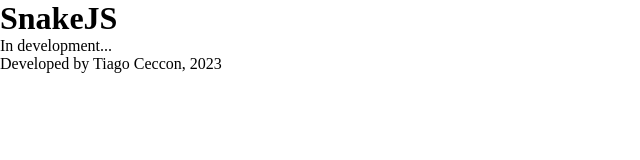
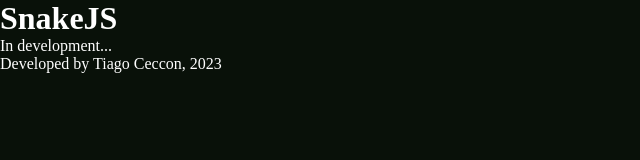
Before and after one commit to ceccon-t/snakejs, a website: page snakejs/index.html in a window 1280 px wide. Shown: the whole page, without its empty margins (0-640 px from the left). Drawn offline with Linux system fonts and the light colour scheme.

Commit message:
Change background color of entire page

```diff
--- a/snakejs/styles/index.css
+++ b/snakejs/styles/index.css
@@ -3,3 +3,9 @@
     margin: 0;
     padding: 0;
 }
+
+body {
+    background-color: #091109;
+
+    color: white;
+}
```
